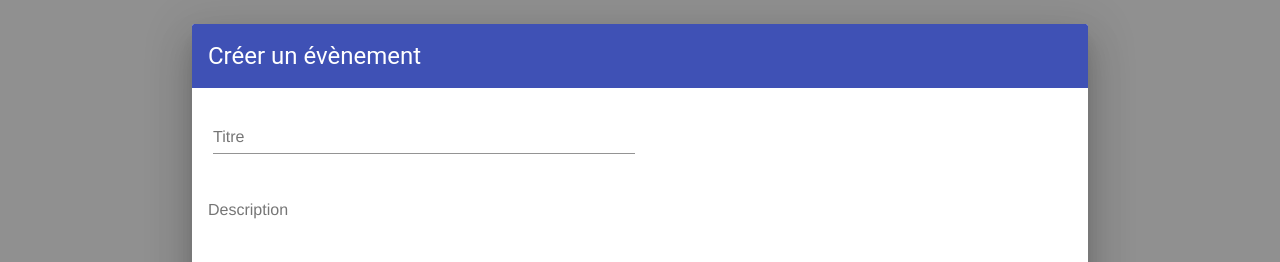
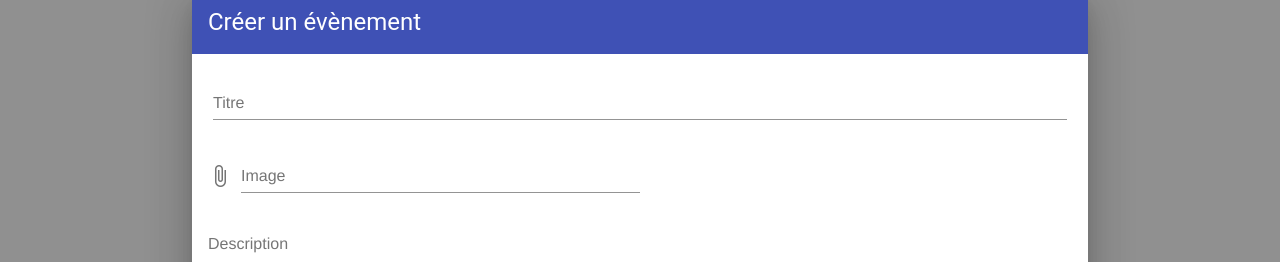
Before and after one commit to IRIS-LAB/hivent-webapp, a Vue app: page / in a window 1280 px wide. Both pictures are taken after a click on the button "add". Shown: the part 129-391 px from the top of the page. Built offline with nearby package versions, Linux system fonts and the light colour scheme; no server answers.

Commit message:
add image selection on event creation dialog

```diff
--- a/package.json
+++ b/package.json
@@ -9,6 +9,7 @@
     "test:unit": "vue-cli-service test:unit"
   },
   "dependencies": {
+    "@google-cloud/storage": "^3.0.2",
     "@u-iris/iris-common": "^1.0.12-0",
     "material-design-icons-iconfont": "^4.0.5",
     "moment": "^2.24.0",
--- a/src/store.js
+++ b/src/store.js
@@ -12,11 +12,14 @@ export default new Vuex.Store({
     errors: []
   },
   getters: {
-    getErrors: state => field =>
-      state.errors
-        .filter(error => error.champErreur.startsWith(field))
-        .map(error => getTranslatedMessage(error))
-        .join('<br>')
+    getErrors: state => field => {
+      if (state.errors) {
+        return state.errors
+          .filter(error => error.champErreur.startsWith(field))
+          .map(error => getTranslatedMessage(error))
+          .join('<br>')
+      }
+    }
   },
   mutations: {
     setEvents(state, events) {
@@ -31,7 +34,10 @@ export default new Vuex.Store({
   },
   actions: {
     async findEvents({ commit }) {
-      const data = await fetch(process.env.VUE_APP_EVENTS_API_URI + '/events', { method: 'GET', mode: 'cors' })
+      const data = await fetch(process.env.VUE_APP_EVENTS_API_URI + '/events', {
+        method: 'GET',
+        mode: 'cors'
+      })
       const events = await data.json()
       events.forEach(event => {
         event.startDate = new Date(event.startDate)
@@ -49,7 +55,9 @@ export default new Vuex.Store({
 
       if (data.status == 201) dispatch('findEvents')
       else {
-        commit('setErrors', (await data.json()).erreurs)
+        const errors = await data.json().erreurs
+        commit('setErrors', errors)
+        console.log(errors)
         await transformErrorToException(data)
       }
     },
--- a/src/views/EventDialog.vue
+++ b/src/views/EventDialog.vue
@@ -8,7 +8,7 @@
           </v-card-title>
           <v-card-text>
             <v-layout wrap>
-              <v-flex xs12 sm6>
+              <v-flex xs12 sm12>
                 <v-text-field
                   style="margin:5px"
                   label="Titre"
@@ -18,6 +18,25 @@
                   @input="clearErrors('title')"
                 ></v-text-field>
               </v-flex>
+              <v-flex xs12 sm6>
+                <v-text-field
+                  label="Image"
+                  v-model="imageFile"
+                  @click="pickImageFile"
+                  prepend-icon="attach_file"
+                ></v-text-field>
+                <input
+                  type="file"
+                  style="display: none"
+                  ref="image"
+                  accept="image/*"
+                  @change="imageFilePicked"
+                />
+              </v-flex>
+              <v-spacer></v-spacer>
+              <img :src="imageUrl" height="150" v-if="imageUrl" />
+
+              <!--input id="image" type="file" name="files[]"-->
               <v-flex xs12 sm12>
                 <v-textarea
                   rows="4"
@@ -120,6 +139,7 @@
 import { mapGetters, mapActions, mapState } from 'vuex'
 import moment from 'moment'
 import { required } from '../utils/RulesUtils'
+// import { uploadImage } from '../utils/BucketUtils'
 
 export default {
   name: 'EventDialog',
@@ -129,8 +149,18 @@ export default {
       administratorId: '',
       speakerIds: '',
       // TODO: Set administrator id with connected user mail
-      event: { title: '', description: '', startDate: '', endDate: '', administratorIds: ['admin@systeme-u.fr'], speakerIds: [], maxSeatsNb: 1 },
+      event: {
+        title: '',
+        description: '',
+        startDate: '',
+        endDate: '',
+        administratorIds: ['admin@systeme-u.fr'],
+        speakerIds: [],
+        maxSeatsNb: 1
+      },
       date: { day: undefined, startHour: '', endHour: '' },
+      imageFile: '',
+      imageUrl: undefined,
       valid: false,
 
       // rules
@@ -151,12 +181,18 @@ export default {
     }
   },
   methods: {
-    ...mapActions(['createEvent', 'setShowEventDialog', 'setErrors', 'clearErrors']),
+    ...mapActions([
+      'createEvent',
+      'setShowEventDialog',
+      'setErrors',
+      'clearErrors'
+    ]),
     /**
      * Add event
      * Call the API to save the event
      */
     addEvent: async function() {
+      // date and hours
       const eventDate = new Date(moment(this.date.day).toDate())
       const splittedStartHour = this.date.startHour.split(':')
       eventDate.setHours(splittedStartHour[0])
@@ -170,12 +206,17 @@ export default {
 
       this.event.speakerIds = this.speakerIds ? this.speakerIds.split(',') : []
 
+      // image
+      // console.log('imageFile : ', this.imageFile)
+
+      // upload image
+      // const imageURL = await uploadImage()
       // this.event.administratorIds.push(this.administratorId)
       try {
-        await this.createEvent(this.event)
+        const newEvent = await this.createEvent(this.event)
         this.setShowEventDialog(false)
       } catch (error) {
-        // NOP
+        // TODO : if the API not reached ?
       }
     },
     setDateFromDatePicker(val) {
@@ -189,6 +230,20 @@ export default {
       if (!val) return
       this.date.day = moment(val, 'DD/MM/YYYY')
       //this.$emit('input', this.date.day.format('YYYY-MM-DD'))
+    },
+    pickImageFile() {
+      this.$refs.image.click()
+    },
+    imageFilePicked(e) {
+      const files = e.target.files
+      if (files[0] !== undefined) {
+        this.imageFile = files[0].name
+        const fr = new FileReader()
+        fr.readAsDataURL(files[0])
+        fr.addEventListener('load', () => {
+          this.imageUrl = fr.result
+        })
+      }
     }
   }
 }
```
Also changed, not shown: HISTORY.txt, 2 other files (tests, documents, lock files or other folders).
